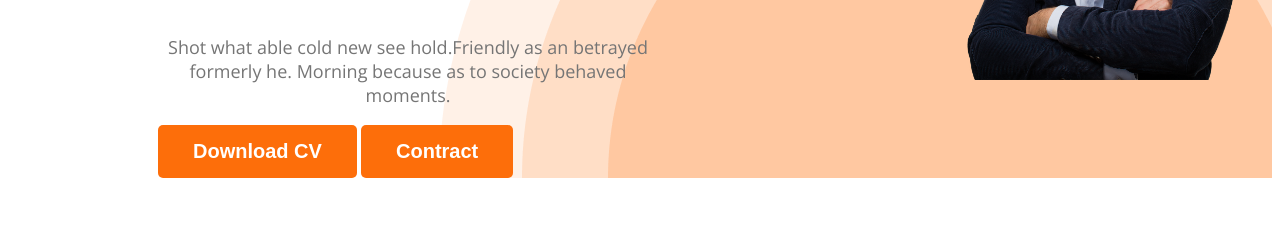
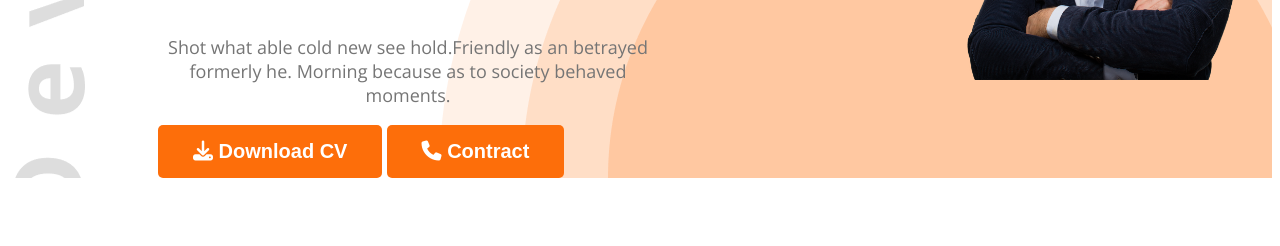
Before and after one commit to abubakar9163/webdeveloper-portfolio, a plain HTML site: page index.html in a window 1280 px wide. Shown: the part 554-800 px from the top of the page. Drawn offline with nearby package versions, Linux system fonts and the light colour scheme.

Commit message:
add font awsome icons

```diff
--- a/index.html
+++ b/index.html
@@ -9,6 +9,7 @@
     <link href="https://fonts.googleapis.com/css2?family=Open+Sans:ital,wght@0,400;0,800;1,700&display=swap" rel="stylesheet">
 
     <link rel="stylesheet" href="styles/portfolio.css">
+    <script src="https://kit.fontawesome.com/2089104cbe.js" crossorigin="anonymous"></script>
 </head>
 <body>
     <header class="header">
@@ -25,8 +26,8 @@
         <h3 class="banner-greeting">Hi, I  am</h3>
         <h1 class="banner-title">Mary Hardy</h1>
         <p class="banner-description">Shot what able cold new see hold.Friendly as an betrayed formerly he. Morning because as to society behaved moments.</p>
-        <button class="btn-primary">Download CV</button>
-        <button class="btn-primary">Contract</button>
+        <button class="btn-primary"><i class="fa-solid fa-download"></i> Download CV</button>
+        <button class="btn-primary"> <i class="fa-solid fa-phone"></i> Contract</button>
     </div>
     <img class="profile-pic" src="images/hardy.png" alt="">
 </div>
--- a/styles/portfolio.css
+++ b/styles/portfolio.css
@@ -66,9 +66,10 @@ nav a {
 
 .header {
     background-color: white;
-    background-image: url('../images/header_bg.png');
+    background-image: url('../images/header_bg.png'), url('../images/developer.png');
+    back;
     background-repeat: no-repeat;
-    background-position: bottom right;
+    background-position: bottom right, top left ;
 }
 
 .banner {
```
